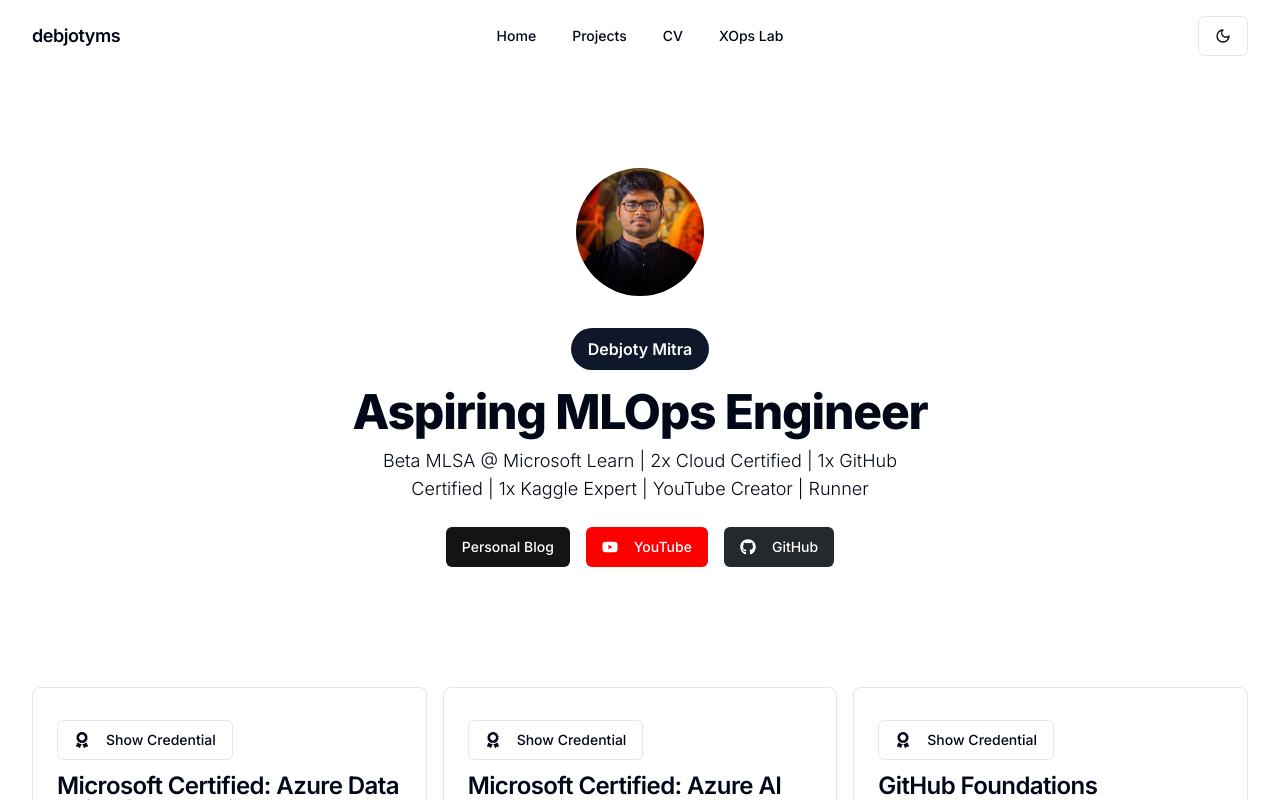
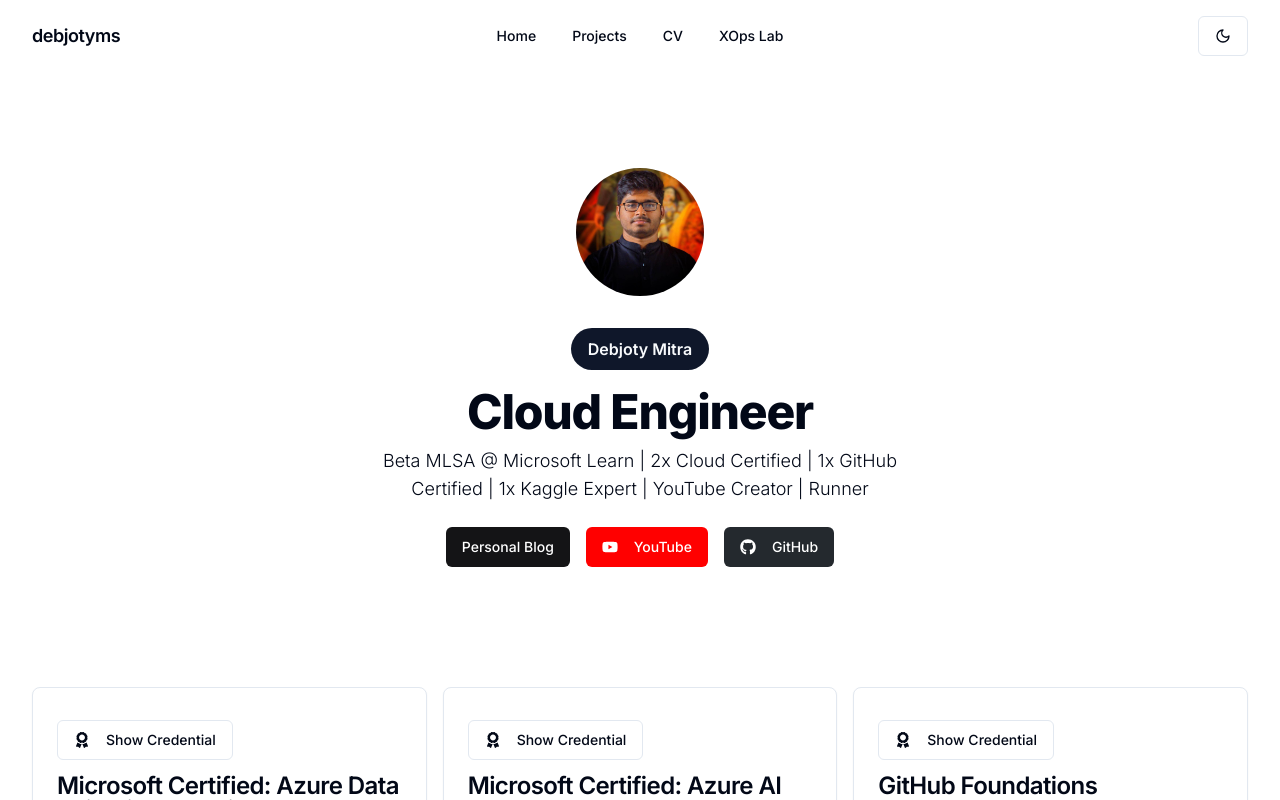
Before and after one commit to debjotyms/debjotyms.github.io, a Next.js app: page / in a window 1280 px wide. Shown: the top 800 px of the page. Built offline with nearby package versions, Linux system fonts and the light colour scheme.

Commit message:
Updated Role
Signed-off-by: Debjoty Mitra <debjotyms@gmail.com>

```diff
--- a/src/components/hero.tsx
+++ b/src/components/hero.tsx
@@ -23,9 +23,10 @@
       </Badge>
 
       <h1 className="scroll-m-20 text-4xl font-extrabold tracking-tight lg:text-5xl text-center text-balance leading-tight lg:leading-[1.1]">
-        Aspiring MLOps Engineer
-      </h1>
-      <p className="text-lg font-light max-w-xl text-center text-foreground">
+
+        Cloud Engineer
+
+      </h1>      <p className="text-lg font-light max-w-xl text-center text-foreground">
         Beta MLSA @ Microsoft Learn | 2x Cloud Certified | 1x GitHub Certified | 1x Kaggle Expert | YouTube Creator |
         Runner
       </p>
```
